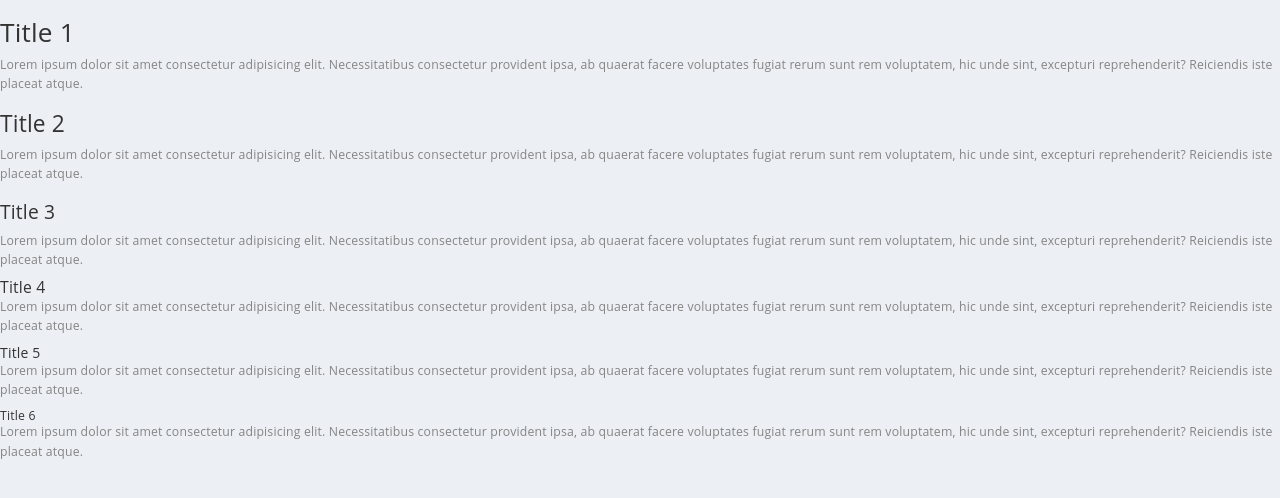
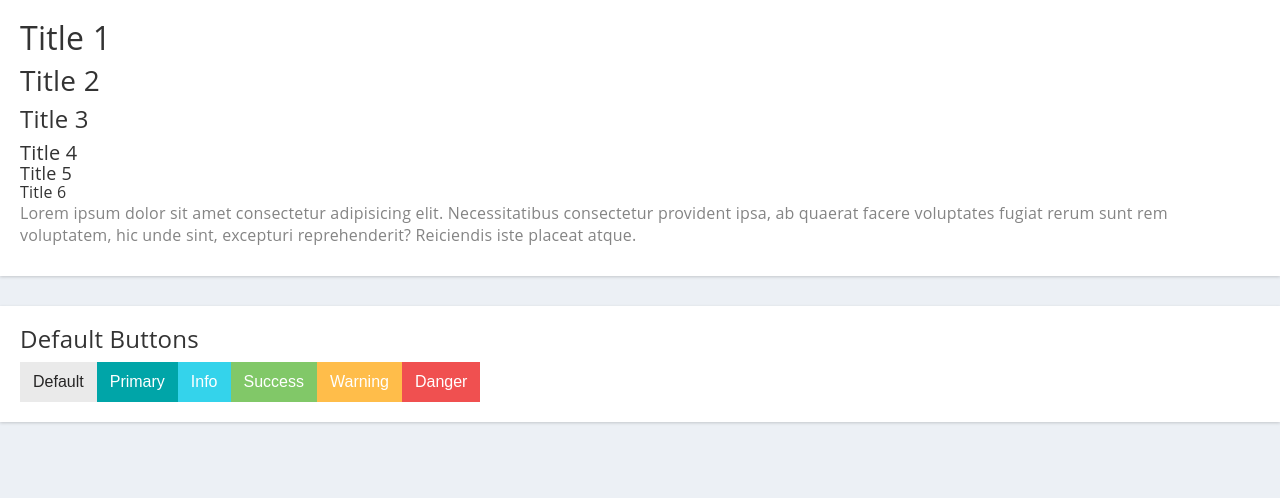
Before and after one commit to giusene/Revolutiorant-AdminPanel, a Next.js app: page / in a window 1280 px wide. Shown: the top 498 px of the page. Built offline with nearby package versions, Linux system fonts and the light colour scheme.

Commit message:
feat: default btn

```diff
--- a/next.config.js
+++ b/next.config.js
@@ -7,6 +7,7 @@ const nextConfig = {
   },
   sassOptions: {
     includePaths: ["src/styles"],
+    prependData: `@import "./src/styles/utils/";`,
   },
   // images: {
   //   path: "public/",
--- a/src/pages/index.tsx
+++ b/src/pages/index.tsx
@@ -1,4 +1,7 @@
 import Head from "next/head";
+import DefaultButton from "../../ui-kit/DefaultButton/DefaultButton";
+import { LabelType } from "../../types/global";
+import styles from "./../styles/index.module.scss";
 
 export default function Home() {
   return (
@@ -10,48 +13,29 @@ export default function Home() {
         <link rel="icon" href="/favicon.ico" />
       </Head>
       <main>
+        <div className={styles.box}>
           <h1>Title 1</h1>
-        <p>
-          Lorem ipsum dolor sit amet consectetur adipisicing elit.
-          Necessitatibus consectetur provident ipsa, ab quaerat facere
-          voluptates fugiat rerum sunt rem voluptatem, hic unde sint, excepturi
-          reprehenderit? Reiciendis iste placeat atque.
-        </p>
           <h2>Title 2</h2>
-        <p>
-          Lorem ipsum dolor sit amet consectetur adipisicing elit.
-          Necessitatibus consectetur provident ipsa, ab quaerat facere
-          voluptates fugiat rerum sunt rem voluptatem, hic unde sint, excepturi
-          reprehenderit? Reiciendis iste placeat atque.
-        </p>
           <h3>Title 3</h3>
-        <p>
-          Lorem ipsum dolor sit amet consectetur adipisicing elit.
-          Necessitatibus consectetur provident ipsa, ab quaerat facere
-          voluptates fugiat rerum sunt rem voluptatem, hic unde sint, excepturi
-          reprehenderit? Reiciendis iste placeat atque.
-        </p>
           <h4>Title 4</h4>
-        <p>
-          Lorem ipsum dolor sit amet consectetur adipisicing elit.
-          Necessitatibus consectetur provident ipsa, ab quaerat facere
-          voluptates fugiat rerum sunt rem voluptatem, hic unde sint, excepturi
-          reprehenderit? Reiciendis iste placeat atque.
-        </p>
           <h5>Title 5</h5>
-        <p>
-          Lorem ipsum dolor sit amet consectetur adipisicing elit.
-          Necessitatibus consectetur provident ipsa, ab quaerat facere
-          voluptates fugiat rerum sunt rem voluptatem, hic unde sint, excepturi
-          reprehenderit? Reiciendis iste placeat atque.
-        </p>
           <h6>Title 6</h6>
           <p>
             Lorem ipsum dolor sit amet consectetur adipisicing elit.
             Necessitatibus consectetur provident ipsa, ab quaerat facere
-          voluptates fugiat rerum sunt rem voluptatem, hic unde sint, excepturi
-          reprehenderit? Reiciendis iste placeat atque.
+            voluptates fugiat rerum sunt rem voluptatem, hic unde sint,
+            excepturi reprehenderit? Reiciendis iste placeat atque.
           </p>
+        </div>
+        <div className={styles.box}>
+          <h3>Default Buttons</h3>
+          <DefaultButton label="default" type={LabelType.Default} />
+          <DefaultButton label="primary" type={LabelType.Primary} />
+          <DefaultButton label="info" type={LabelType.Info} />
+          <DefaultButton label="success" type={LabelType.Success} />
+          <DefaultButton label="warning" type={LabelType.Warning} />
+          <DefaultButton label="danger" type={LabelType.Danger} />
+        </div>
       </main>
     </>
   );
--- a/src/styles/globals.scss
+++ b/src/styles/globals.scss
@@ -12,7 +12,7 @@ body {
   background-color: $background-color;
   color: $text-color;
   line-height: rem(22px);
-  font-size: rem(14px);
+  font-size: rem(16px);
   text-rendering: optimizeLegibility;
   letter-spacing: rem(0.2px);
 }
@@ -23,7 +23,7 @@ a {
 }
 
 p {
-  font-size: rem(14px);
+  font-size: rem(16px);
   margin: 0 0 10px;
   color: $text-color;
 }
@@ -31,7 +31,6 @@ p {
 h1,
 h2,
 h3 {
-  margin-top: rem(20px);
   margin-bottom: rem(10px);
 }
 
@@ -48,25 +47,25 @@ h6 {
 }
 
 h1 {
-  font-size: rem(30px);
+  font-size: rem(32px);
 }
 
 h2 {
-  font-size: rem(26px);
+  font-size: rem(28px);
 }
 
 h3 {
-  font-size: rem(22px);
+  font-size: rem(24px);
 }
 
 h4 {
+  font-size: rem(20px);
+}
+
+h5 {
   font-size: rem(18px);
 }
 
-h5 {
+h6 {
   font-size: rem(16px);
 }
-
-h6 {
-  font-size: rem(14px);
-}
--- /dev/null
+++ b/src/styles/index.module.scss
@@ -0,0 +1,3 @@
+.box {
+  @include default-window();
+}
--- /dev/null
+++ b/src/styles/utils/_mixins.scss
@@ -0,0 +1,11 @@
+@mixin default-window($width: 100%, $height: auto, $margin-bottom: rem(30px)) {
+  width: $width;
+  height: $height;
+  background-color: $window-bg;
+  padding: rem(20px);
+  margin-bottom: $margin-bottom;
+  -webkit-box-shadow: 0 1px 3px rgba(33, 33, 33, 0.2);
+  -moz-box-shadow: 0 1px 3px rgba(33, 33, 33, 0.2);
+  -o-box-shadow: 0 1px 3px rgba(33, 33, 33, 0.2);
+  -ms-box-shadow: 0 1px 3px rgba(33, 33, 33, 0.2);
+}
--- a/src/styles/utils/_variables.scss
+++ b/src/styles/utils/_variables.scss
@@ -1,7 +1,28 @@
 $primary-color: #00a5a8;
+$window-bg: #fff;
 
 $text-color: #848484;
 $title-color: #333;
 
 $background-color: #ecf0f5;
 $box-background: #fff;
+
+// labels color
+$label-default-color: #262525;
+$label-default-bg: #eaeaea;
+$label-default-bg-hover: #e4e7ea;
+
+$label-primary-color: #fff;
+$label-primary-bg: #00a5a8;
+
+$label-success-color: #fff;
+$label-success-bg: #81c868;
+
+$label-info-color: #fff;
+$label-info-bg: #34d3eb;
+
+$label-danger-color: #fff;
+$label-danger-bg: #f05050;
+
+$label-warning-color: #fff;
+$label-warning-bg: #ffbd4a;
--- a/src/styles/utils/index.scss
+++ b/src/styles/utils/index.scss
@@ -1,3 +1,4 @@
 @import "./rem";
 @import "./fonts";
 @import "./variables";
+@import "./mixins";
--- /dev/null
+++ b/ui-kit/DefaultButton/DefaultButton.tsx
@@ -0,0 +1,18 @@
+import { LabelType } from "../../types/global";
+import styles from "./styles.module.scss";
+
+interface Button {
+  label: string;
+  type: LabelType;
+}
+
+const DefaultButton = (props: Button) => {
+  const { label, type } = props;
+  return (
+    <button className={`${styles.DefaultButton} ${styles[type]}`}>
+      {label}
+    </button>
+  );
+};
+
+export default DefaultButton;
--- /dev/null
+++ b/ui-kit/DefaultButton/styles.module.scss
@@ -0,0 +1,61 @@
+.DefaultButton {
+  border-radius: rem(0px);
+  padding: rem(10px) rem(12px);
+  -webkit-transition: all 0.2s ease-in-out;
+  -o-transition: all 0.2s ease-in-out;
+  transition: all 0.2s ease-in-out;
+  display: inline-block;
+  margin-bottom: 0;
+  font-size: rem(16px);
+  font-weight: 400;
+  text-align: center;
+  white-space: nowrap;
+  vertical-align: middle;
+  -ms-touch-action: manipulation;
+  touch-action: manipulation;
+  cursor: pointer;
+  border: none;
+  text-transform: capitalize;
+  &:hover {
+    opacity: 0.8;
+  }
+  &.default {
+    background: $label-default-bg;
+    color: $label-default-color;
+    border: rem(1px) solid $label-default-bg;
+    &:hover {
+      background: $label-default-bg-hover;
+      border-color: $label-default-bg-hover;
+    }
+  }
+
+  &.primary {
+    background: $label-primary-bg;
+    color: $label-primary-color;
+    border: rem(1px) solid $label-primary-bg;
+  }
+
+  &.success {
+    background: $label-success-bg;
+    color: $label-success-color;
+    border: rem(1px) solid $label-success-bg;
+  }
+
+  &.info {
+    background: $label-info-bg;
+    color: $label-info-color;
+    border: rem(1px) solid $label-info-bg;
+  }
+
+  &.danger {
+    background: $label-danger-bg;
+    color: $label-danger-color;
+    border: rem(1px) solid $label-danger-bg;
+  }
+
+  &.warning {
+    background: $label-warning-bg;
+    color: $label-warning-color;
+    border: rem(1px) solid $label-warning-bg;
+  }
+}
```
Lines whose indentation alone changed are shown as unchanged.
